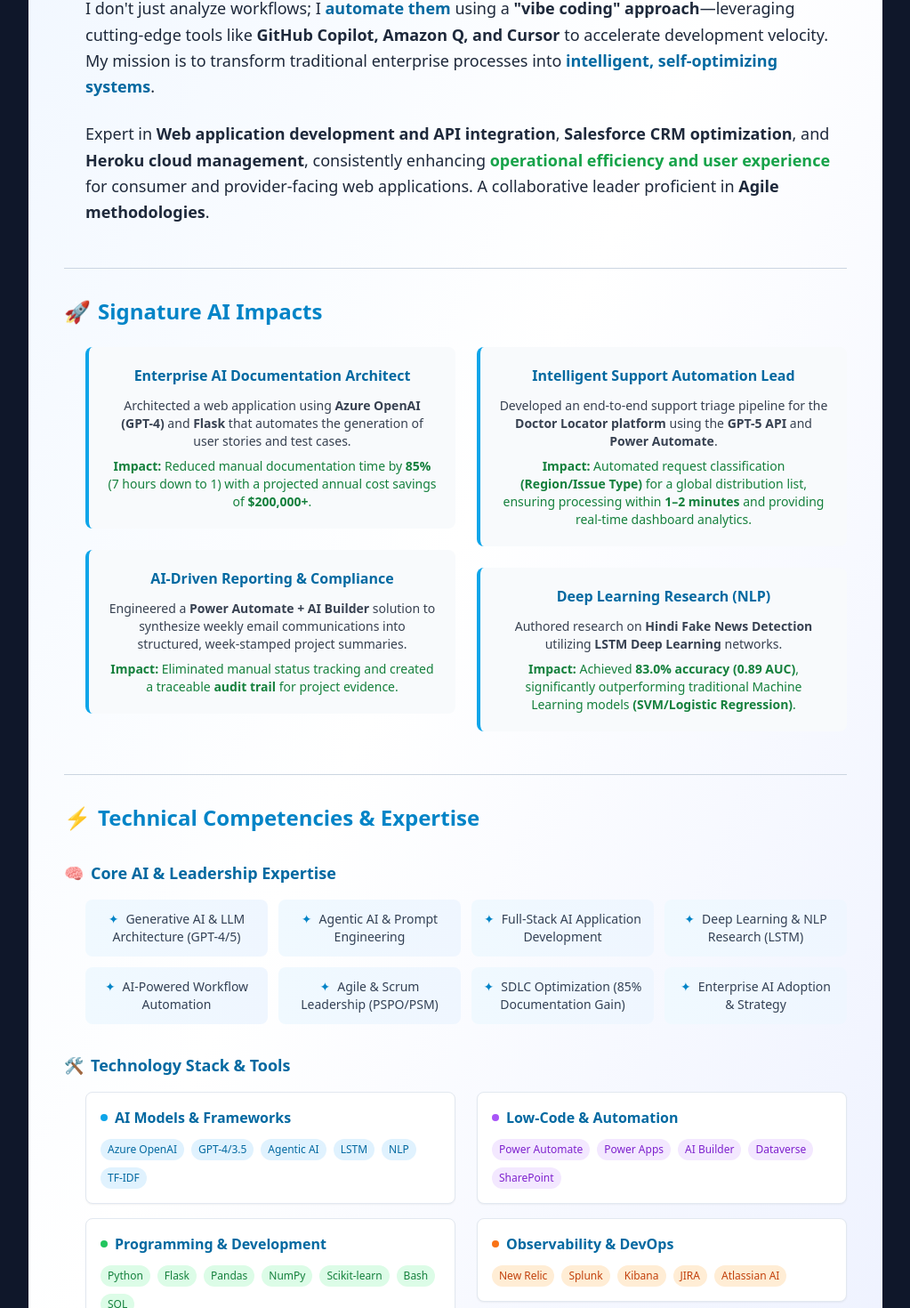
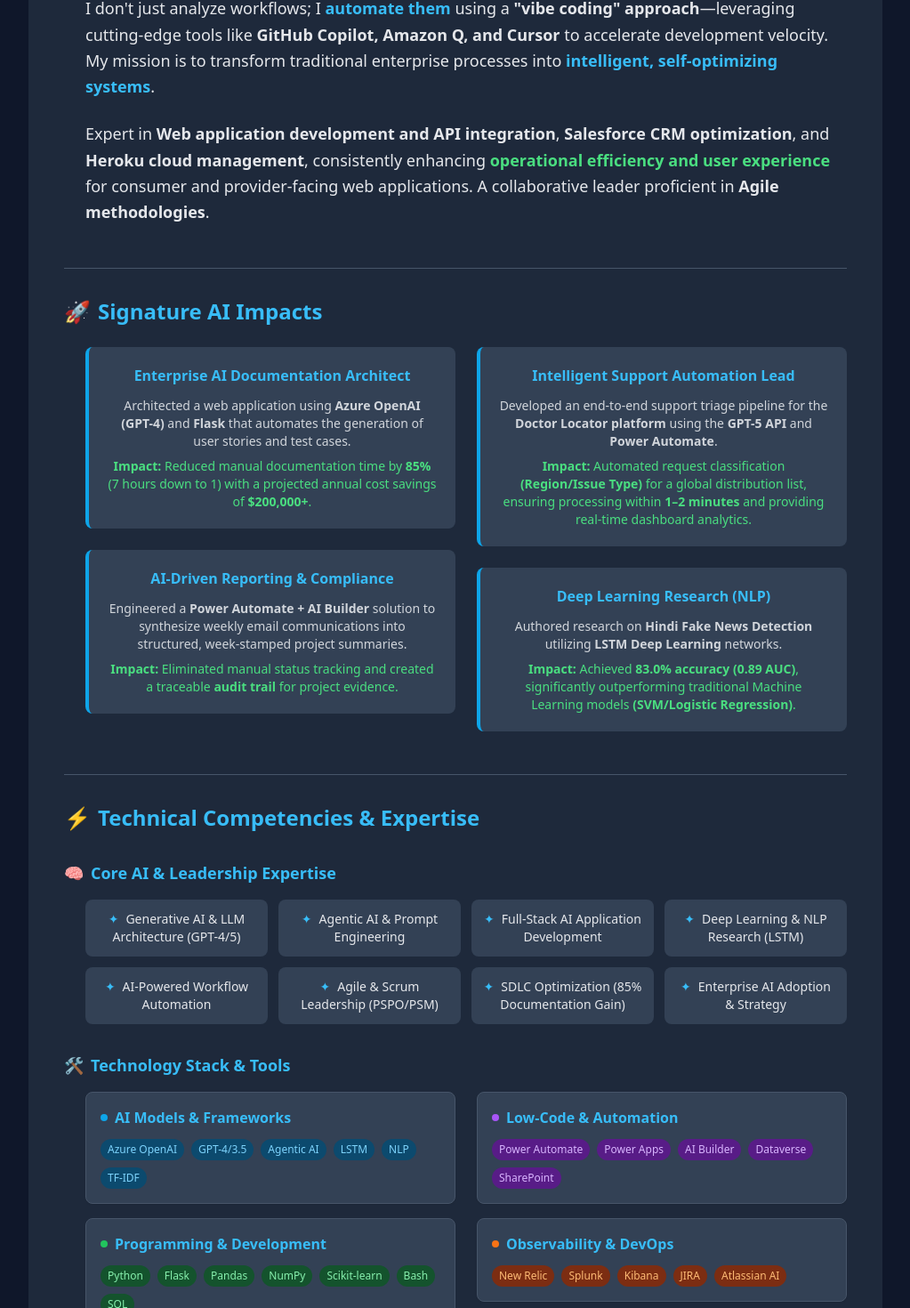
Before and after one commit to manish4u14-utexas/my-portfolio, a React (Vite) app: page / in a window 1280 px wide. Shown: the part 1175-2645 px from the top of the page at 89% size, without its empty margins (256-1279 px from the left). Built offline with nearby package versions, Linux system fonts and the light colour scheme.

Commit message:
Fix About section: change to dark theme to match portfolio

```diff
--- a/src/components/About.tsx
+++ b/src/components/About.tsx
@@ -17,76 +17,76 @@
     <section
       id="about"
       ref={sectionRef}
-      className="py-20 px-4 md:px-10 bg-gradient-to-br from-blue-50 via-white to-indigo-50 text-slate-800 overflow-hidden relative"
+      className="py-20 px-4 md:px-10 bg-slate-800 text-gray-200 overflow-hidden relative"
     >
       <div className="max-w-4xl mx-auto">
         <h2
-          className={`text-4xl font-bold text-center mb-12 text-sky-600 transition-all duration-700 ease-out ${sectionInView ? 'opacity-100 translate-y-0' : 'opacity-0 translate-y-10'}`}
+          className={`text-4xl font-bold text-center mb-12 text-sky-400 transition-all duration-700 ease-out ${sectionInView ? 'opacity-100 translate-y-0' : 'opacity-0 translate-y-10'}`}
         >
           About Me
         </h2>
         <div className={`text-lg leading-relaxed space-y-6 transition-all duration-700 ease-out ${sectionInView ? 'opacity-100 translate-y-0' : 'opacity-0 translate-y-10'}`}>
           <p className="text-left pl-4 md:pl-6">
-            I am an <strong className="text-sky-700">AI Solution Designer & Architect</strong> with over <strong className="text-sky-700">10 years of experience</strong> spearheading technical business transformations.
-            My career is defined by bridging the gap between complex business requirements and <strong className="text-sky-700">production-ready Generative AI solutions</strong>.
-            Currently, I am advancing my technical depth through an <strong className="text-sky-700">M.S. in Artificial Intelligence at the University of Texas at Austin</strong>, focusing on <strong>LLMs, Agentic AI, and Deep Learning</strong>.
+            I am an <strong className="text-sky-400">AI Solution Designer & Architect</strong> with over <strong className="text-sky-400">10 years of experience</strong> spearheading technical business transformations.
+            My career is defined by bridging the gap between complex business requirements and <strong className="text-sky-400">production-ready Generative AI solutions</strong>.
+            Currently, I am advancing my technical depth through an <strong className="text-sky-400">M.S. in Artificial Intelligence at the University of Texas at Austin</strong>, focusing on <strong>LLMs, Agentic AI, and Deep Learning</strong>.
           </p>
           <p className="text-left pl-4 md:pl-6">
-            I don't just analyze workflows; I <strong className="text-sky-700">automate them</strong> using a <strong>"vibe coding" approach</strong>—leveraging cutting-edge tools like <strong>GitHub Copilot, Amazon Q, and Cursor</strong> to accelerate development velocity.
-            My mission is to transform traditional enterprise processes into <strong className="text-sky-700">intelligent, self-optimizing systems</strong>.
+            I don't just analyze workflows; I <strong className="text-sky-400">automate them</strong> using a <strong>"vibe coding" approach</strong>—leveraging cutting-edge tools like <strong>GitHub Copilot, Amazon Q, and Cursor</strong> to accelerate development velocity.
+            My mission is to transform traditional enterprise processes into <strong className="text-sky-400">intelligent, self-optimizing systems</strong>.
           </p>
           <p className="text-left pl-4 md:pl-6">
-            Expert in <strong>Web application development and API integration</strong>, <strong>Salesforce CRM optimization</strong>, and <strong>Heroku cloud management</strong>, consistently enhancing <strong className="text-green-600">operational efficiency and user experience</strong> for consumer and provider-facing web applications.
+            Expert in <strong>Web application development and API integration</strong>, <strong>Salesforce CRM optimization</strong>, and <strong>Heroku cloud management</strong>, consistently enhancing <strong className="text-green-400">operational efficiency and user experience</strong> for consumer and provider-facing web applications.
             A collaborative leader proficient in <strong>Agile methodologies</strong>.
           </p>
         </div>
                 {/* New AI Impacts Section */}
         <div
-          className={`mt-12 pt-8 border-t border-slate-300 transition-all duration-700 ease-out ${listInView ? 'opacity-100 translate-y-0' : 'opacity-0 translate-y-10'}`}
+          className={`mt-12 pt-8 border-t border-slate-600 transition-all duration-700 ease-out ${listInView ? 'opacity-100 translate-y-0' : 'opacity-0 translate-y-10'}`}
         >
-          <h3 className="text-2xl font-semibold mb-6 text-sky-600 flex items-center">
+          <h3 className="text-2xl font-semibold mb-6 text-sky-400 flex items-center">
             <span className="mr-2">🚀</span>Signature AI Impacts
           </h3>
-          <div className="grid grid-cols-1 lg:grid-cols-2 gap-6 text-gray-700 pl-4 md:pl-6">
+          <div className="grid grid-cols-1 lg:grid-cols-2 gap-6 text-gray-300 pl-4 md:pl-6">
             <div className="space-y-6">
-              <div className="bg-slate-50 p-5 rounded-lg border-l-4 border-sky-500">
-                <h4 className="font-bold text-sky-700 mb-3 text-base">Enterprise AI Documentation Architect</h4>
+              <div className="bg-slate-700 p-5 rounded-lg border-l-4 border-sky-500">
+                <h4 className="font-bold text-sky-400 mb-3 text-base">Enterprise AI Documentation Architect</h4>
                 <p className="text-sm mb-2">
                   Architected a web application using <strong>Azure OpenAI (GPT-4)</strong> and <strong>Flask</strong> that automates the generation of user stories and test cases.
                 </p>
-                <p className="text-sm text-green-700 font-medium">
+                <p className="text-sm text-green-400 font-medium">
                   <strong>Impact:</strong> Reduced manual documentation time by <strong>85%</strong> (7 hours down to 1) with a projected annual cost savings of <strong>$200,000+</strong>.
                 </p>
               </div>
 
-              <div className="bg-slate-50 p-5 rounded-lg border-l-4 border-sky-500">
-                <h4 className="font-bold text-sky-700 mb-3 text-base">AI-Driven Reporting & Compliance</h4>
+              <div className="bg-slate-700 p-5 rounded-lg border-l-4 border-sky-500">
+                <h4 className="font-bold text-sky-400 mb-3 text-base">AI-Driven Reporting & Compliance</h4>
                 <p className="text-sm mb-2">
                   Engineered a <strong>Power Automate + AI Builder</strong> solution to synthesize weekly email communications into structured, week-stamped project summaries.
                 </p>
-                <p className="text-sm text-green-700 font-medium">
+                <p className="text-sm text-green-400 font-medium">
                   <strong>Impact:</strong> Eliminated manual status tracking and created a traceable <strong>audit trail</strong> for project evidence.
                 </p>
               </div>
             </div>
 
             <div className="space-y-6">
-              <div className="bg-slate-50 p-5 rounded-lg border-l-4 border-sky-500">
-                <h4 className="font-bold text-sky-700 mb-3 text-base">Intelligent Support Automation Lead</h4>
+              <div className="bg-slate-700 p-5 rounded-lg border-l-4 border-sky-500">
+                <h4 className="font-bold text-sky-400 mb-3 text-base">Intelligent Support Automation Lead</h4>
                 <p className="text-sm mb-2">
                   Developed an end-to-end support triage pipeline for the <strong>Doctor Locator platform</strong> using the <strong>GPT-5 API</strong> and <strong>Power Automate</strong>.
                 </p>
-                <p className="text-sm text-green-700 font-medium">
+                <p className="text-sm text-green-400 font-medium">
                   <strong>Impact:</strong> Automated request classification <strong>(Region/Issue Type)</strong> for a global distribution list, ensuring processing within <strong>1–2 minutes</strong> and providing real-time dashboard analytics.
                 </p>
               </div>
 
-              <div className="bg-slate-50 p-5 rounded-lg border-l-4 border-sky-500">
-                <h4 className="font-bold text-sky-700 mb-3 text-base">Deep Learning Research (NLP)</h4>
+              <div className="bg-slate-700 p-5 rounded-lg border-l-4 border-sky-500">
+                <h4 className="font-bold text-sky-400 mb-3 text-base">Deep Learning Research (NLP)</h4>
                 <p className="text-sm mb-2">
                   Authored research on <strong>Hindi Fake News Detection</strong> utilizing <strong>LSTM Deep Learning</strong> networks.
                 </p>
-                <p className="text-sm text-green-700 font-medium">
+                <p className="text-sm text-green-400 font-medium">
                   <strong>Impact:</strong> Achieved <strong>83.0% accuracy (0.89 AUC)</strong>, significantly outperforming traditional Machine Learning models <strong>(SVM/Logistic Regression)</strong>.
                 </p>
               </div>
@@ -97,15 +97,15 @@
           {/* Technical Competencies Section */}
         <div
           ref={listRef}
-          className={`mt-12 pt-8 border-t border-slate-300 transition-all duration-700 ease-out ${listInView ? 'opacity-100 translate-y-0' : 'opacity-0 translate-y-10'}`}
+          className={`mt-12 pt-8 border-t border-slate-600 transition-all duration-700 ease-out ${listInView ? 'opacity-100 translate-y-0' : 'opacity-0 translate-y-10'}`}
         >
-          <h3 className="text-2xl font-semibold mb-8 text-sky-600 flex items-center">
+          <h3 className="text-2xl font-semibold mb-8 text-sky-400 flex items-center">
             <span className="mr-2">⚡</span>Technical Competencies & Expertise
           </h3>
 
           {/* Core AI Competencies */}
           <div className="mb-8">
-            <h4 className="text-lg font-semibold text-sky-700 mb-4 flex items-center">
+            <h4 className="text-lg font-semibold text-sky-400 mb-4 flex items-center">
               <span className="mr-2">🧠</span>Core AI & Leadership Expertise
             </h4>
             <div className="grid grid-cols-1 md:grid-cols-2 lg:grid-cols-4 gap-3 pl-4 md:pl-6">
@@ -121,10 +121,10 @@
               ].map((skill, index) => (
                 <div
                   key={index}
-                  className={`bg-gradient-to-r from-sky-50 to-blue-50 p-3 rounded-lg border-l-3 border-sky-400 text-sm font-medium text-slate-700 transition-all duration-500 ease-out hover:shadow-md ${listInView ? 'opacity-100 translate-y-0' : 'opacity-0 translate-y-10'}`}
+                  className={`bg-slate-700 p-3 rounded-lg border-l-3 border-sky-500 text-sm font-medium text-gray-200 transition-all duration-500 ease-out hover:shadow-md ${listInView ? 'opacity-100 translate-y-0' : 'opacity-0 translate-y-10'}`}
                   style={{ transitionDelay: `${listInView ? index * 100 : 0}ms` }}
                 >
-                  <span className="text-sky-600 mr-2">✦</span>{skill}
+                  <span className="text-sky-400 mr-2">✦</span>{skill}
                 </div>
               ))}
             </div>
@@ -132,31 +132,31 @@
 
           {/* Technology Stack */}
           <div>
-            <h4 className="text-lg font-semibold text-sky-700 mb-4 flex items-center">
+            <h4 className="text-lg font-semibold text-sky-400 mb-4 flex items-center">
               <span className="mr-2">🛠️</span>Technology Stack & Tools
             </h4>
             <div className="grid grid-cols-1 lg:grid-cols-2 gap-6 pl-4 md:pl-6">
               <div className="space-y-4">
-                <div className="bg-white p-4 rounded-lg border border-slate-200 shadow-sm">
-                  <h5 className="font-semibold text-sky-700 mb-3 flex items-center">
+                <div className="bg-slate-700 p-4 rounded-lg border border-slate-600 shadow-sm">
+                  <h5 className="font-semibold text-sky-400 mb-3 flex items-center">
                     <span className="w-2 h-2 bg-sky-500 rounded-full mr-2"></span>AI Models & Frameworks
                   </h5>
                   <div className="flex flex-wrap gap-2">
                     {["Azure OpenAI", "GPT-4/3.5", "Agentic AI", "LSTM", "NLP", "TF-IDF"].map((tech, i) => (
-                      <span key={i} className="px-2 py-1 bg-sky-100 text-sky-700 text-xs rounded-full font-medium">
+                      <span key={i} className="px-2 py-1 bg-sky-900 text-sky-300 text-xs rounded-full font-medium">
                         {tech}
                       </span>
                     ))}
                   </div>
                 </div>
 
-                <div className="bg-white p-4 rounded-lg border border-slate-200 shadow-sm">
-                  <h5 className="font-semibold text-sky-700 mb-3 flex items-center">
+                <div className="bg-slate-700 p-4 rounded-lg border border-slate-600 shadow-sm">
+                  <h5 className="font-semibold text-sky-400 mb-3 flex items-center">
                     <span className="w-2 h-2 bg-green-500 rounded-full mr-2"></span>Programming & Development
                   </h5>
                   <div className="flex flex-wrap gap-2">
                     {["Python", "Flask", "Pandas", "NumPy", "Scikit-learn", "Bash", "SQL"].map((tech, i) => (
-                      <span key={i} className="px-2 py-1 bg-green-100 text-green-700 text-xs rounded-full font-medium">
+                      <span key={i} className="px-2 py-1 bg-green-900 text-green-300 text-xs rounded-full font-medium">
                         {tech}
                       </span>
                     ))}
@@ -165,26 +165,26 @@
               </div>
 
               <div className="space-y-4">
-                <div className="bg-white p-4 rounded-lg border border-slate-200 shadow-sm">
-                  <h5 className="font-semibold text-sky-700 mb-3 flex items-center">
+                <div className="bg-slate-700 p-4 rounded-lg border border-slate-600 shadow-sm">
+                  <h5 className="font-semibold text-sky-400 mb-3 flex items-center">
                     <span className="w-2 h-2 bg-purple-500 rounded-full mr-2"></span>Low-Code & Automation
                   </h5>
                   <div className="flex flex-wrap gap-2">
                     {["Power Automate", "Power Apps", "AI Builder", "Dataverse", "SharePoint"].map((tech, i) => (
-                      <span key={i} className="px-2 py-1 bg-purple-100 text-purple-700 text-xs rounded-full font-medium">
+                      <span key={i} className="px-2 py-1 bg-purple-900 text-purple-300 text-xs rounded-full font-medium">
                         {tech}
                       </span>
                     ))}
                   </div>
                 </div>
 
-                <div className="bg-white p-4 rounded-lg border border-slate-200 shadow-sm">
-                  <h5 className="font-semibold text-sky-700 mb-3 flex items-center">
+                <div className="bg-slate-700 p-4 rounded-lg border border-slate-600 shadow-sm">
+                  <h5 className="font-semibold text-sky-400 mb-3 flex items-center">
                     <span className="w-2 h-2 bg-orange-500 rounded-full mr-2"></span>Observability & DevOps
                   </h5>
                   <div className="flex flex-wrap gap-2">
                     {["New Relic", "Splunk", "Kibana", "JIRA", "Atlassian AI"].map((tech, i) => (
-                      <span key={i} className="px-2 py-1 bg-orange-100 text-orange-700 text-xs rounded-full font-medium">
+                      <span key={i} className="px-2 py-1 bg-orange-900 text-orange-300 text-xs rounded-full font-medium">
                         {tech}
                       </span>
                     ))}
@@ -197,7 +197,7 @@
 
         {/*<div
           ref={listRef}
-          className={`mt-12 pt-8 border-t border-slate-300 transition-all duration-700 ease-out ${listInView ? 'opacity-100 translate-y-0' : 'opacity-0 translate-y-10'}`}
+          className={`mt-12 pt-8 border-t border-slate-600 transition-all duration-700 ease-out ${listInView ? 'opacity-100 translate-y-0' : 'opacity-0 translate-y-10'}`}
         >
           <h3 className="text-2xl font-semibold mb-6 text-sky-600">Key Areas of Expertise:</h3>
           <ul className="grid grid-cols-1 md:grid-cols-2 gap-x-8 gap-y-4 text-gray-700 pl-4 md:pl-6">
```
